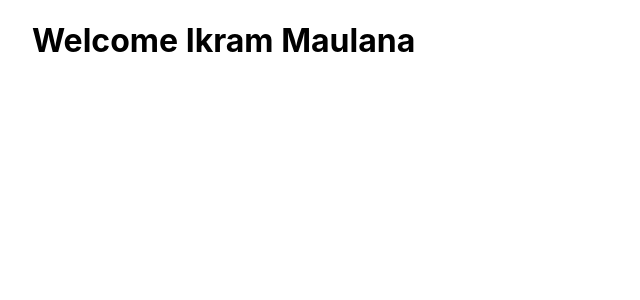
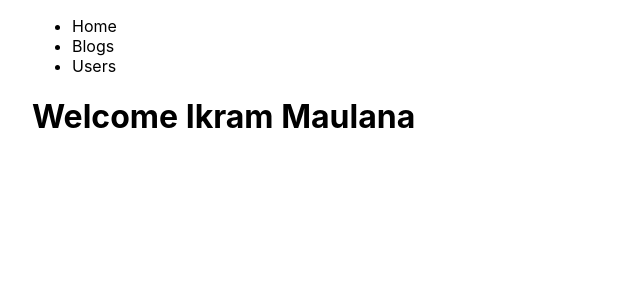
Before and after one commit to Ikram-Maulana/Code-explore, a Next.js app in the folder Next - PH/basic-nextjs/: page / in a window 1280 px wide. Shown: the top 300 px of the page, without its empty margins (0-640 px from the left). Built offline with nearby package versions, Linux system fonts and the light colour scheme.

Commit message:
04: 🛗 Berpindah halaman dengan Component Link

```diff
--- a/Next - PH/basic-nextjs/pages/index.js
+++ b/Next - PH/basic-nextjs/pages/index.js
@@ -1,5 +1,5 @@
 import Head from "next/head";
-import Image from "next/image";
+import Link from "next/link";
 import styles from "../styles/Home.module.css";
 
 export default function Home() {
@@ -11,6 +11,26 @@ export default function Home() {
         <link rel="icon" href="/favicon.ico" />
       </Head>
 
+      <header>
+        <ul>
+          <li>
+            <Link href="/">
+              <a>Home</a>
+            </Link>
+          </li>
+          <li>
+            <Link href="/blog">
+              <a>Blogs</a>
+            </Link>
+          </li>
+          <li>
+            <Link href="/users">
+              <a>Users</a>
+            </Link>
+          </li>
+        </ul>
+      </header>
+
       <h1>Welcome Ikram Maulana</h1>
     </div>
   );
```
